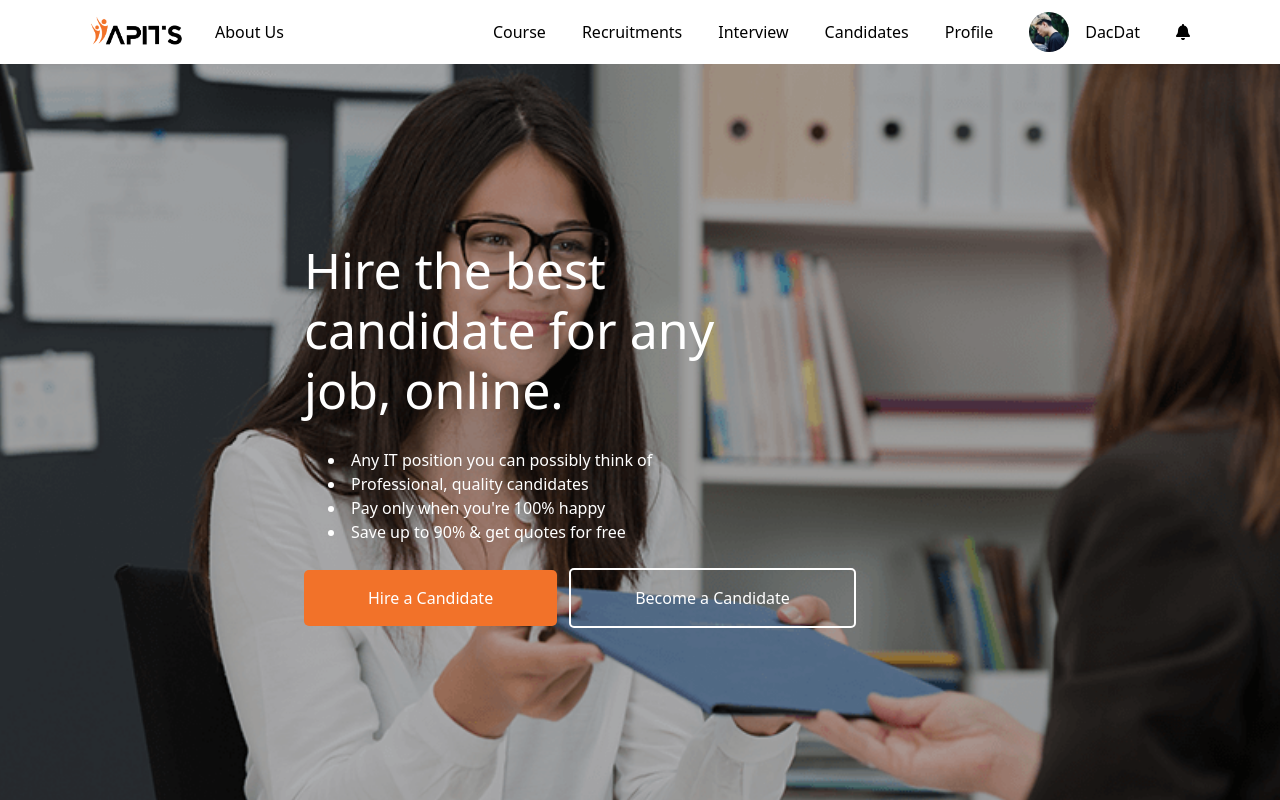
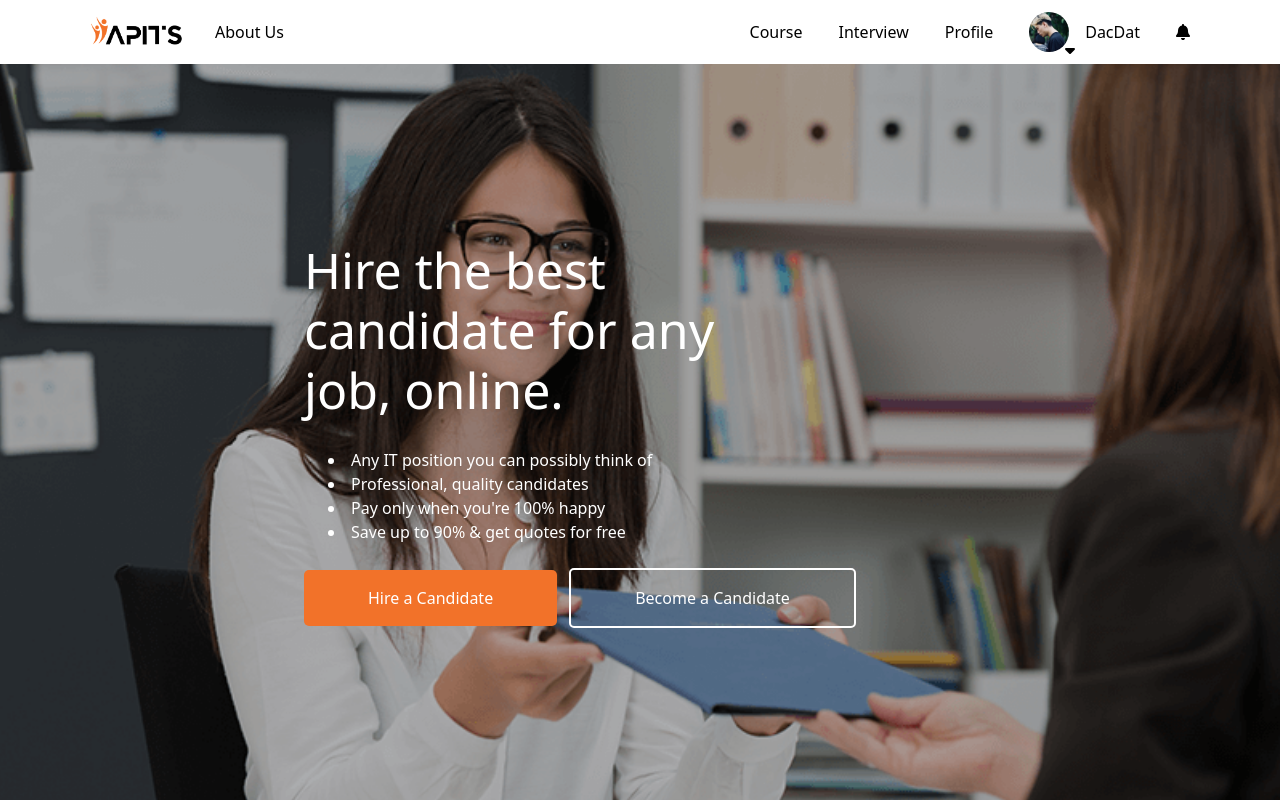
Before and after one commit to se140718-dacdat/apits-frontend, a React (Create React App) app: page / in a window 1280 px wide. Shown: the top 800 px of the page. Built offline with nearby package versions, Linux system fonts and the light colour scheme.

Commit message:
update header

```diff
--- a/src/App.tsx
+++ b/src/App.tsx
@@ -29,7 +29,7 @@ const App: FC = () => {
           case Roles.Candidate:
             return <CandidateHeader setUser={user} />;
           default:
-            return <EmployeeHeader user={User1}/>
+            return <ProfessorHeader user={User1}/>
         }
       })()}
       <Routes>
--- a/src/components/modules/pagecomponents/Header/EmployeeHeader.tsx
+++ b/src/components/modules/pagecomponents/Header/EmployeeHeader.tsx
@@ -1,7 +1,7 @@
 import { Container, Nav, Navbar } from "react-bootstrap";
 import "./RolesHeader.css";
 import { FontAwesomeIcon } from "@fortawesome/react-fontawesome";
-import { faBell } from "@fortawesome/free-solid-svg-icons";
+import { faBell, faCaretDown } from "@fortawesome/free-solid-svg-icons";
 import { FC, useState } from "react";
 
 
@@ -29,6 +29,7 @@ const EmployeeHeader: FC<any> = (props) => {
                                 <div className="avatar" onClick={() => setIsDisable(!isDisable)}>
                                     <img src="/images/avt.jpg" alt="Avatar" />
                                 </div>
+                                <FontAwesomeIcon icon={faCaretDown} className="drop-icon"/>
                                 {isDisable
                                     ? (
                                         <div className="drop-down navlink">
--- a/src/components/modules/pagecomponents/Header/HRHeader.tsx
+++ b/src/components/modules/pagecomponents/Header/HRHeader.tsx
@@ -1,7 +1,7 @@
 import { Container, Nav, Navbar } from "react-bootstrap";
 import "./RolesHeader.css";
 import { FontAwesomeIcon } from "@fortawesome/react-fontawesome";
-import { faBell } from "@fortawesome/free-solid-svg-icons";
+import { faBell, faCaretDown } from "@fortawesome/free-solid-svg-icons";
 import { FC, useState } from "react";
 
 
@@ -28,6 +28,7 @@ const HRHeader: FC<any> = (props) => {
                                 <div className="avatar" onClick={() => setIsDisable(!isDisable)}>
                                     <img src="/images/avt.jpg" alt="Avatar" />
                                 </div>
+                                <FontAwesomeIcon icon={faCaretDown} className="drop-icon"/>
                                 {isDisable
                                     ? (
                                         <div className="drop-down navlink">
--- a/src/components/modules/pagecomponents/Header/ManagerHeader.tsx
+++ b/src/components/modules/pagecomponents/Header/ManagerHeader.tsx
@@ -1,7 +1,7 @@
 import { Container, Nav, Navbar } from "react-bootstrap";
 import "./RolesHeader.css";
 import { FontAwesomeIcon } from "@fortawesome/react-fontawesome";
-import { faBell } from "@fortawesome/free-solid-svg-icons";
+import { faBell, faCaretDown } from "@fortawesome/free-solid-svg-icons";
 import { FC, useState } from "react";
 
 
@@ -29,6 +29,7 @@ const ManagerHeader: FC<any> = (props) => {
                                 <div className="avatar" onClick={() => setIsDisable(!isDisable)}>
                                     <img src="/images/avt.jpg" alt="Avatar" />
                                 </div>
+                                <FontAwesomeIcon icon={faCaretDown} className="drop-icon"/>
                                 {isDisable
                                     ? (
                                         <div className="drop-down navlink">
--- a/src/components/modules/pagecomponents/Header/ProfessorHeader.tsx
+++ b/src/components/modules/pagecomponents/Header/ProfessorHeader.tsx
@@ -1,7 +1,7 @@
 import { Container, Nav, Navbar } from "react-bootstrap";
 import "./RolesHeader.css";
 import { FontAwesomeIcon } from "@fortawesome/react-fontawesome";
-import { faBell } from "@fortawesome/free-solid-svg-icons";
+import { faBell, faCaretDown } from "@fortawesome/free-solid-svg-icons";
 import { FC, useState } from "react";
 
 
@@ -27,6 +27,7 @@ const ProfessorHeader: FC<any> = (props) => {
                                 <div className="avatar" onClick={() => setIsDisable(!isDisable)}>
                                     <img src="/images/avt.jpg" alt="Avatar" />
                                 </div>
+                                <FontAwesomeIcon icon={faCaretDown} className="drop-icon"/>
                                 {isDisable
                                     ? (
                                         <div className="drop-down navlink">
--- a/src/components/modules/pagecomponents/Header/RolesHeader.css
+++ b/src/components/modules/pagecomponents/Header/RolesHeader.css
@@ -44,6 +44,14 @@
     position: relative;
 }
 
+.drop-icon{
+    position: absolute;
+    right: 2px;
+    left: auto;
+    bottom: 6px;
+    top: auto;
+}
+
 .header-container .drop-down{
     position: absolute;
     top: 64px;
```
